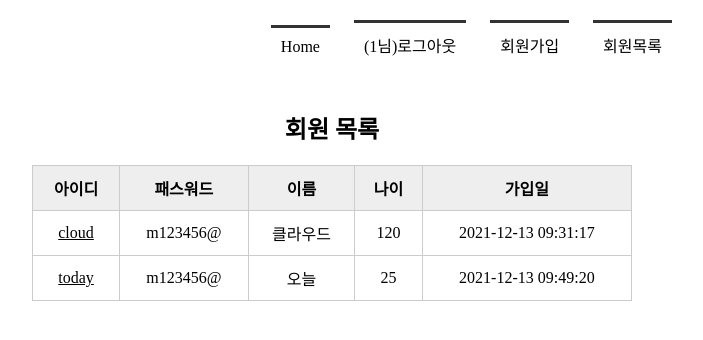
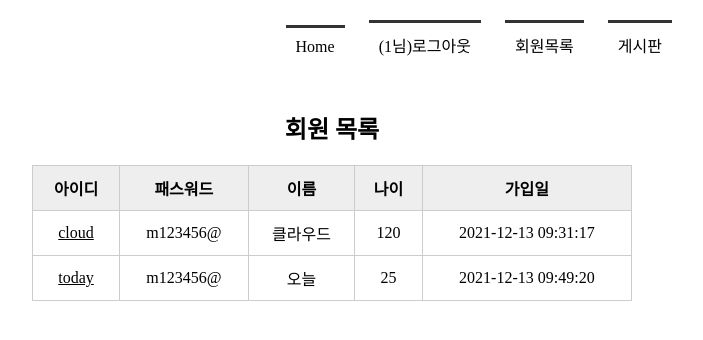
Before and after one commit to sugu2100/mamber, a Flask app: page /memberlist/ in a window 1280 px wide. Shown: the top 340 px of the page, without its empty margins (308-1011 px from the left). Run offline with Flask 2, Linux system fonts and the light colour scheme; a user stored in the database is signed in; data comes from the database, SQL or seed files in the repository; both versions use the stored data as it was after the commit.

Commit message:
member update

```diff
--- a/app.py
+++ b/app.py
@@ -10,11 +10,7 @@ def getconn():
 
 @app.route('/')  #127.0.0.1:5000
 def index():
-    if 'userID' in session:   #session에 userID가 존재하면
-        ssid = session.get('userID')  # 세션을 가져옴
-        return render_template('index.html', ssid=ssid) #index로 보내기
-    else:
-        return render_template('index.html')
+    return render_template('index.html')
 
 @app.route('/memberlist/')
 def memberlist():
@@ -24,11 +20,7 @@ def memberlist():
     cur.execute(sql)
     rs = cur.fetchall()   #db에서 검색한 데이터
     conn.close()
-    if 'userID' in session:  # session에 userID가 존재하면
-        ssid = session.get('userID')  # 세션을 가져옴
-        return render_template('memberlist.html', ssid=ssid, rs=rs)
-    else:
-        return render_template('memberlist.html')
+    return render_template('memberlist.html', rs=rs)
 
 @app.route('/member_view/<string:id>/')
 def member_view(id):  #mid를 경로로 설정하고 매개변수로 넘겨줌
@@ -38,11 +30,7 @@ def member_view(id):  #mid를 경로로 설정하고 매개변수로 넘겨줌
     cur.execute(sql)
     rs = cur.fetchone()  #해당 1개의 자료를 반환받음
     conn.close()
-    if 'userID' in session:  # session에 userID가 존재하면
-        ssid = session.get('userID')  # 세션을 가져옴
-        return render_template('member_view.html', rs=rs, ssid=ssid)
-    else:
-        return render_template('member_view.html')
+    return render_template('member_view.html', rs=rs)
 
 @app.route('/register/', methods = ['GET', 'POST'])  #url 경로
 def register():
@@ -56,7 +44,7 @@ def register():
         # 회원 가입
         conn = getconn()
         cur = conn.cursor()
-        sql = "INSERT INTO member (mid, passwd, name, age) VALUES ('%s', '%s', '%s', '%s') " \
+        sql = "INSERT INTO member (mid, passwd, name, age) VALUES ('%s', '%s', '%s', %s) " \
              % (id, pwd, name, age)
         cur.execute(sql)   # 실행 함수
         conn.commit()      # 커밋 완료
@@ -118,12 +106,12 @@ def member_edit(id):
         pwd = request.form['passwd']
         name = request.form['name']
         age = request.form['age']
-        date = request.form['regDate']
+
         #db 연결
         conn = getconn()
         cur = conn.cursor()
-        sql = "UPDATE member SET passwd = '%s', name = '%s' , age = '%s', regDate = '%s' " \
-              "WHERE mid = '%s' " % (pwd, name, age, date, id)
+        sql = "UPDATE member SET passwd = '%s', name = '%s' , age = %s " \
+              "WHERE mid = '%s' " % (pwd, name, age, id)
         cur.execute(sql)  # 실행 함수
         conn.commit()  # 커밋 완료
         conn.close()
@@ -136,10 +124,6 @@ def member_edit(id):
         cur.execute(sql)
         rs = cur.fetchone()
         conn.close()
-        if 'userID' in session:
-            ssid = session.get('userID')
-            return render_template('member_edit.html', rs=rs, ssid=ssid)
-        else:
-            return render_template('member_edit.html')
+        return render_template('member_edit.html', rs=rs)
 
 app.run(debug=True)
--- a/static/css/style.css
+++ b/static/css/style.css
@@ -32,7 +32,7 @@ section .join ul li{margin: 15px;}
 section .join ul label{width: 120px; float:left; text-align: right}
 section .join ul input{width: 250px; height: 30px;
   border-radius: 4px; border: 1px solid #555; }
-section .join ul input[type='submit']{width: 100px; height: 30px;}
+section .join ul input[type='button']{width: 100px; height: 30px;}
 section .join ul input[type='reset']{width: 100px; height: 30px;}
 
 /* login 스타일 */
--- a/templates/member_view.html
+++ b/templates/member_view.html
@@ -39,7 +39,7 @@
                 <tr>
                     <td colspan="2" style="background-color: #fff">
                         <a href="{{ url_for('memberlist') }}">목록</a>
-                        {% if ssid == rs[0] %}
+                        {% if session['userID'] == rs[0] %}
                         <a href="{{ url_for('member_edit', id=rs[0]) }}">수정</a>
                         <a onclick="return confirm('정말로 삭제하시겠습니까?')"
                            href="{{ url_for('member_del', id=rs[0]) }}">삭제</a>
--- a/templates/memberlist.html
+++ b/templates/memberlist.html
@@ -7,12 +7,6 @@
 </head>
 <body>
     <div id="container">
-        {% if ssid == null %} <!--session이 없다면 즉, 로그인하지 않았다면 -->
-        <script>
-            alert('먼저 로그인해 주세요');
-            location.href = '/login/';  //경로이동 객체(location.href)
-        </script>
-        {% endif %}
         {% include 'navbar.html' %}
         <section>
             <h1>회원 목록</h1>
--- a/templates/navbar.html
+++ b/templates/navbar.html
@@ -3,14 +3,14 @@
         <ul>
         {% if session %} <!-- session이 있으면 -->
             <li><a href="{{ url_for('index') }}">Home</a></li>
-            <li><a href="{{ url_for('logout') }}">({{ ssid }}님)로그아웃</a></li>
-            <li><a href="{{ url_for('register') }}">회원가입</a></li>
+            <li><a href="{{ url_for('logout') }}">({{ session['userID'] }}님)로그아웃</a></li>
             <li><a href="{{ url_for('memberlist') }}">회원목록</a></li>
+            <li><a href="#">게시판</a></li>
         {% else %}
             <li><a href="{{ url_for('index') }}">Home</a></li>
             <li><a href="{{ url_for('login') }}">로그인</a></li>
             <li><a href="{{ url_for('register') }}">회원가입</a></li>
-            <li><a href="{{ url_for('memberlist') }}">회원목록</a></li>
+            <li><a href="#">게시판</a></li>
         {% endif %}
         </ul>
     </nav>
```
Also changed, not shown: tbl_member.py (+13 -4 lines), memberdb.db.
